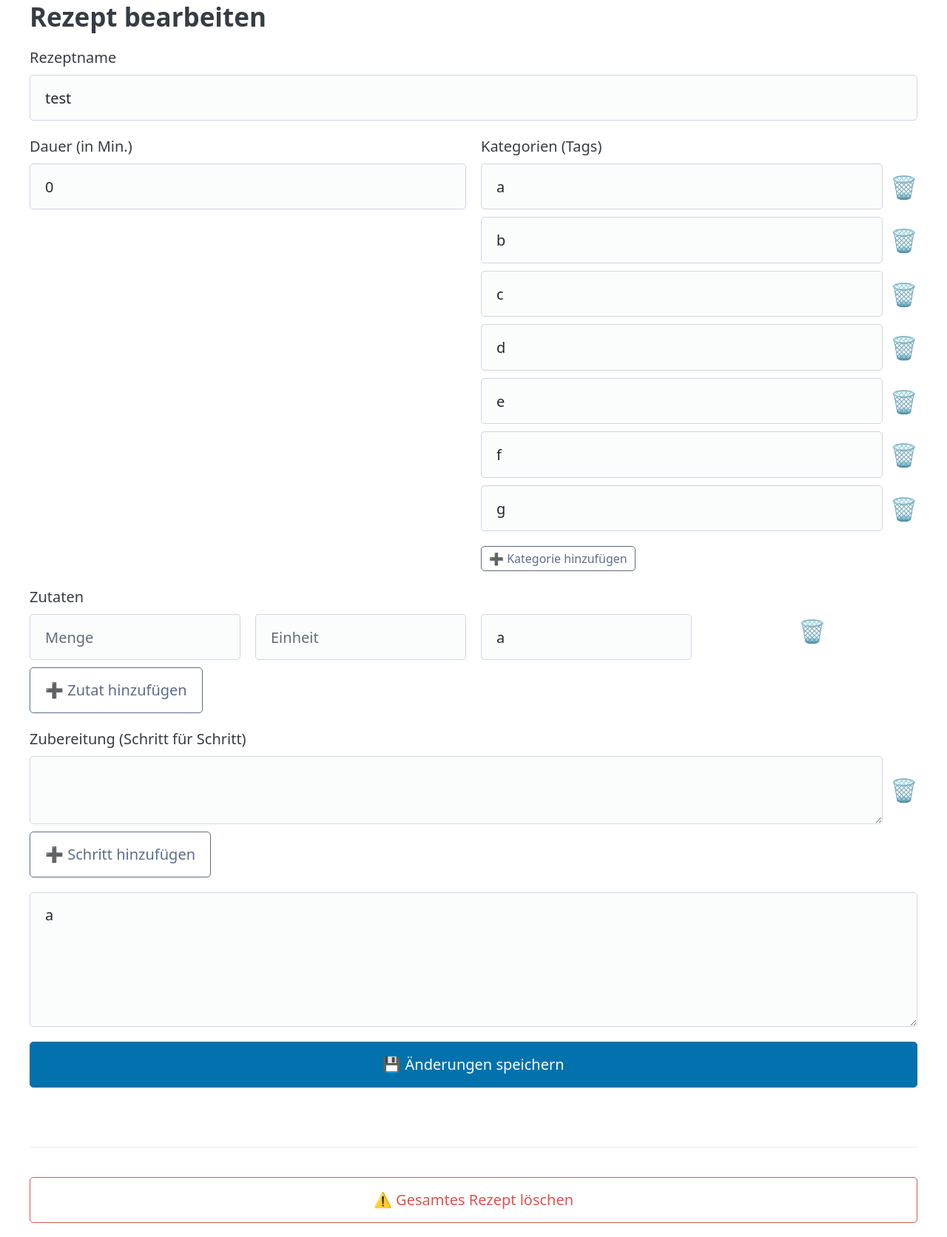
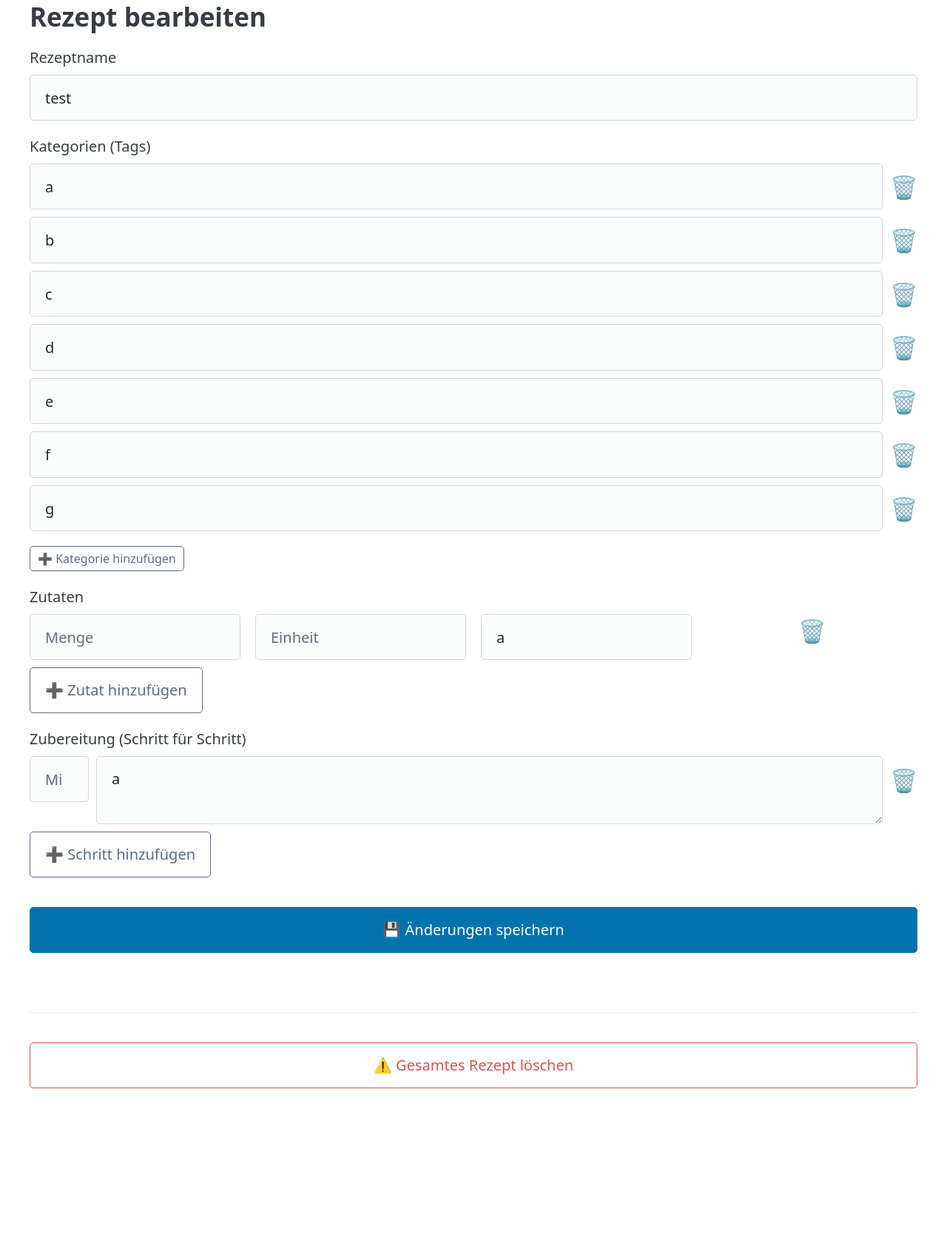
Before and after one commit to LostiBoy73/YourApp, a Flask app: page /bearbeiten/4 in a window 1280 px wide. Shown: the part 87-1759 px from the top of the page at 74% size. After the commit the page ends 1558 px from the top, so only its background shows below. Run offline with Flask 3, Linux system fonts and the light colour scheme; data comes from the database, SQL or seed files in the repository; both versions use the stored data as it was after the commit; some libraries are stand-ins or nearby versions.

Commit message:
Gesamtdauer wird automatisch aus den Zubereitungsschritten berechnet
- Statisches 'Dauer'-Feld aus den Formularen (neues_rezept, bearbeiten) entfernt.
- Jedem Zubereitungsschritt ein eigenes Eingabefeld für die Dauer (in Min.) hinzugefügt.
- Backend addiert nun automatisch die Zeiten aller Schritte und speichert die Summe in der DB.
- Schritt-Format in der DB um Zeit-Parameter erweitert (Zeit:::Text).
- Abwärtskompatibilität in bearbeiten.html für Alt-Rezepte ohne Zeitangaben sichergestellt.
Zusätzlich: Kleiner Bug-Fix bei den Zubereitungsschritten

```diff
--- a/app.py
+++ b/app.py
@@ -103,7 +103,6 @@ def neues_rezept():
 @app.route('/speichern', methods=['POST'])
 def speichern():
     titel = request.form['titel']
-    dauer = request.form['dauer']
 
     # Die Liste der Kategorien abfangen
     kategorien = request.form.getlist('kategorie[]')
@@ -112,8 +111,23 @@ def speichern():
     kategorien_liste = [k.strip() for k in kategorien if k.strip()]
     kategorie_text = ", ".join(kategorien_liste)
 
-    # Die Liste der Schritte abfangen
+    # Die Liste der Schritte UND Dauern abfangen
     schritte = request.form.getlist('anleitung_schritt[]')
+    dauern = request.form.getlist('anleitung_dauer[]')
+
+    schritte_liste = []
+    gesamt_dauer = 0
+
+    for i in range(len(schritte)):
+        text = schritte[i].strip()
+        if text:
+            # Zeit abfangen. Wenn nichts eingetragen wurde, nehmen wir 0
+            zeit = dauern[i] if i < len(dauern) and dauern[i] else "0"
+            gesamt_dauer += int(zeit)
+            # Format speichern: Zeit:::Text
+            schritte_liste.append(f"{zeit}:::{text}")
+
+    anleitung_text = "|||".join(schritte_liste)
 
     # Leere Schritte rausfiltern und mit "|||" als Trennzeichen zusammenkleben
     schritte_liste = [s.strip() for s in schritte if s.strip()]
@@ -137,12 +151,12 @@ def speichern():
     # Alle Zutaten-Zeilen werden mit einem echten Zeilenumbruch (\n) verbunden
     zutaten_text = "\n".join(zutaten_liste)
 
+
     conn = get_db_connection()
-    # Die Spaltennamen bleiben wie in der Datenbank definiert (kategorie, anleitung)
     conn.execute('''
         INSERT INTO rezepte (titel, dauer, kategorie, zutaten, anleitung)
         VALUES (?, ?, ?, ?, ?)
-    ''', (titel, dauer, kategorie_text, zutaten_text, anleitung_text))
+    ''', (titel, gesamt_dauer, kategorie_text, zutaten_text, anleitung_text))
     conn.commit()
     conn.close()
 
@@ -162,7 +176,6 @@ def bearbeiten(id):
 @app.route('/aktualisieren/<int:id>', methods=['POST'])
 def aktualisieren(id):
     titel = request.form['titel']
-    dauer = request.form['dauer']
 
     # Die Liste der Kategorien abfangen
     kategorien = request.form.getlist('kategorie[]')
@@ -171,8 +184,23 @@ def aktualisieren(id):
     kategorien_liste = [k.strip() for k in kategorien if k.strip()]
     kategorie_text = ", ".join(kategorien_liste)
 
-    # Die Liste der Schritte abfangen
+    # Die Liste der Schritte UND Dauern abfangen
     schritte = request.form.getlist('anleitung_schritt[]')
+    dauern = request.form.getlist('anleitung_dauer[]')
+
+    schritte_liste = []
+    gesamt_dauer = 0
+
+    for i in range(len(schritte)):
+        text = schritte[i].strip()
+        if text:
+            # Zeit abfangen. Wenn nichts eingetragen wurde, nehmen wir 0
+            zeit = dauern[i] if i < len(dauern) and dauern[i] else "0"
+            gesamt_dauer += int(zeit)
+            # Format speichern: Zeit:::Text
+            schritte_liste.append(f"{zeit}:::{text}")
+
+    anleitung_text = "|||".join(schritte_liste)
 
     # Leere Schritte rausfiltern und mit "|||" als Trennzeichen zusammenkleben
     schritte_liste = [s.strip() for s in schritte if s.strip()]
@@ -194,12 +222,11 @@ def aktualisieren(id):
     zutaten_text = "\n".join(zutaten_liste)
 
     conn = get_db_connection()
-    # Auch hier: Echte Spaltennamen oben, neue Variablen unten
     conn.execute('''
         UPDATE rezepte
         SET titel = ?, dauer = ?, kategorie = ?, zutaten = ?, anleitung = ?
         WHERE id = ?
-    ''', (titel, dauer, kategorie_text, zutaten_text, anleitung_text, id))
+    ''', (titel, gesamt_dauer, kategorie_text, zutaten_text, anleitung_text, id))
     conn.commit()
     conn.close()
 
--- a/templates/bearbeiten.html
+++ b/templates/bearbeiten.html
@@ -22,12 +22,6 @@
         <form action="/aktualisieren/{{ rezept['id'] }}" method="POST">
             <label for="titel">Rezeptname</label>
             <input type="text" id="titel" name="titel" value="{{ rezept['titel'] }}" required>
-
-            <div class="grid">
-                <div>
-                    <label for="dauer">Dauer (in Min.)</label>
-                    <input type="number" id="dauer" name="dauer" value="{{ rezept['dauer'] }}" required>
-                </div>
                 <div>
                     <label>Kategorien (Tags)</label>
                     <div id="kategorie-container">
@@ -49,7 +43,6 @@
                     </div>
                     <button type="button" class="secondary outline" onclick="addKategorieZeile()" style="padding: 0.2rem 0.5rem; font-size: 0.8rem; margin-top: 0.5rem;">➕ Kategorie hinzufügen</button>
                 </div>
-            </div>
 
             <label>Zutaten</label>
             <div id="zutaten-container">
@@ -102,30 +95,34 @@
             <label>Zubereitung (Schritt für Schritt)</label>
             <div id="schritte-container">
                 {% if rezept['anleitung'] %}
-                    {% if '|||' in rezept['anleitung'] %}
-                        {% for schritt in rezept['anleitung'].split('|||') %}
-                            {% if schritt.strip() %}
-                            <div class="schritt-zeile" style="margin-bottom: 0.5rem; display: flex; gap: 10px; align-items: center;">
-                                <textarea name="anleitung_schritt[]" rows="2" required style="margin-bottom:0; flex-grow: 1;">{{ schritt }}</textarea>
-                                <a href="#" onclick="removeZeile(this); return false;" style="font-size: 1.5rem; text-decoration: none;" title="Schritt entfernen">🗑️</a>
+                    {% for schritt in rezept['anleitung'].split('|||') %}
+                        {% if schritt.strip() %}
+                            {% set schritt_daten = schritt.split(':::') %}
+                            <div class="schritt-zeile" style="margin-bottom: 0.5rem; display: flex; gap: 10px; align-items: start;">
+
+                                {% if schritt_daten|length == 2 %}
+                                    <input type="number" name="anleitung_dauer[]" value="{{ schritt_daten[0] }}" placeholder="Min." style="width: 80px; margin-bottom: 0;">
+                                    <textarea name="anleitung_schritt[]" rows="2" required style="margin-bottom:0; flex-grow: 1;">{{ schritt_daten[1] }}</textarea>
+
+                                {% else %}
+                                    <input type="number" name="anleitung_dauer[]" placeholder="Min." style="width: 80px; margin-bottom: 0;">
+                                    <textarea name="anleitung_schritt[]" rows="2" required style="margin-bottom:0; flex-grow: 1;">{{ schritt_daten[0] }}</textarea>
+                                {% endif %}
+
+                                <a href="#" onclick="removeZeile(this); return false;" style="font-size: 1.5rem; text-decoration: none; padding-top: 0.5rem;" title="Schritt entfernen">🗑️</a>
                             </div>
-                            {% endif %}
-                        {% endfor %}
-                    {% else %}
-                        <div class="schritt-zeile" style="margin-bottom: 0.5rem; display: flex; gap: 10px; align-items: center;">
-                            <textarea name="anleitung_schritt[]" rows="2" required style="margin-bottom:0; flex-grow: 1;">{{ schritt }}</textarea>
-                            <a href="#" onclick="removeZeile(this); return false;" style="font-size: 1.5rem; text-decoration: none;" title="Schritt entfernen">🗑️</a>
-                        </div>
-                    {% endif %}
+                        {% endif %}
+                    {% endfor %}
                 {% else %}
-                    <div class="schritt-zeile" style="margin-bottom: 0.5rem; display: flex; gap: 10px; align-items: center;">
-                        <textarea name="anleitung_schritt[]" rows="2" required style="margin-bottom:0; flex-grow: 1;">{{ schritt }}</textarea>
-                        <a href="#" onclick="removeZeile(this); return false;" style="font-size: 1.5rem; text-decoration: none;" title="Schritt entfernen">🗑️</a>
+                    <div class="schritt-zeile" style="margin-bottom: 0.5rem; display: flex; gap: 10px; align-items: start;">
+                        <input type="number" name="anleitung_dauer[]" placeholder="Min." style="width: 80px; margin-bottom: 0;">
+                        <textarea name="anleitung_schritt[]" placeholder="Schritt 1..." rows="2" required style="margin-bottom:0; flex-grow: 1;"></textarea>
+                        <a href="#" onclick="removeZeile(this); return false;" style="font-size: 1.5rem; text-decoration: none; padding-top: 0.5rem;" title="Schritt entfernen">🗑️</a>
                     </div>
                 {% endif %}
             </div>
 
-            <button type="button" class="secondary outline" onclick="addSchrittZeile()">➕ Schritt hinzufügen</button>
+            <button type="button" class="secondary outline" onclick="addSchrittZeile()" style="margin-bottom: 2rem;">➕ Schritt hinzufügen</button>
 
             <script>
             function addSchrittZeile() {
@@ -160,7 +157,6 @@
                 container.appendChild(neueZeile);
             }
             </script>
-            <textarea id="anleitung" name="anleitung" rows="5" required>{{ rezept['anleitung'] }}</textarea>
 
            <button type="submit">💾 Änderungen speichern</button>
         </form>
```
Also changed, not shown: templates/neues_rezept.html (+4 -11 lines), rezepte.db.
